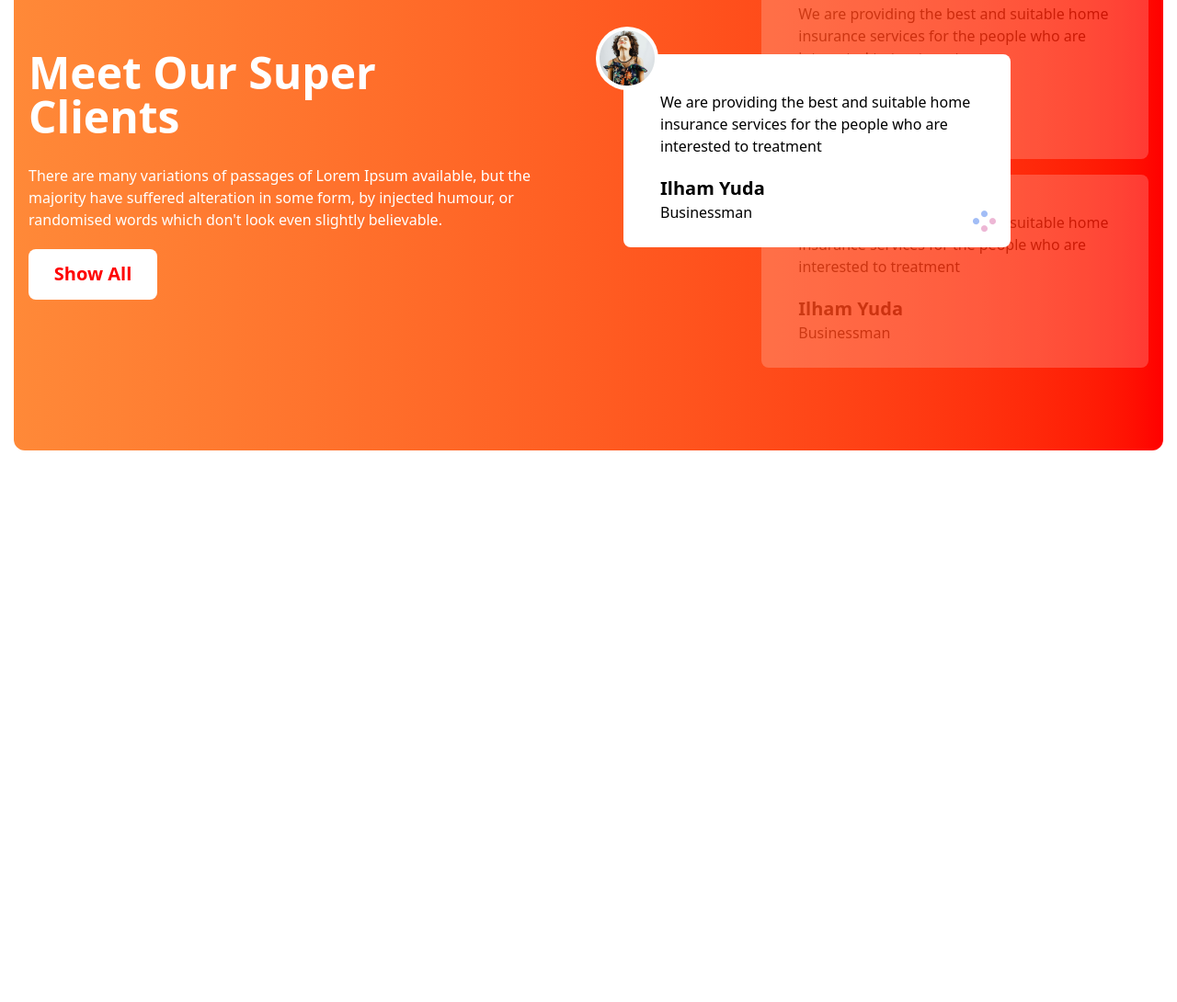
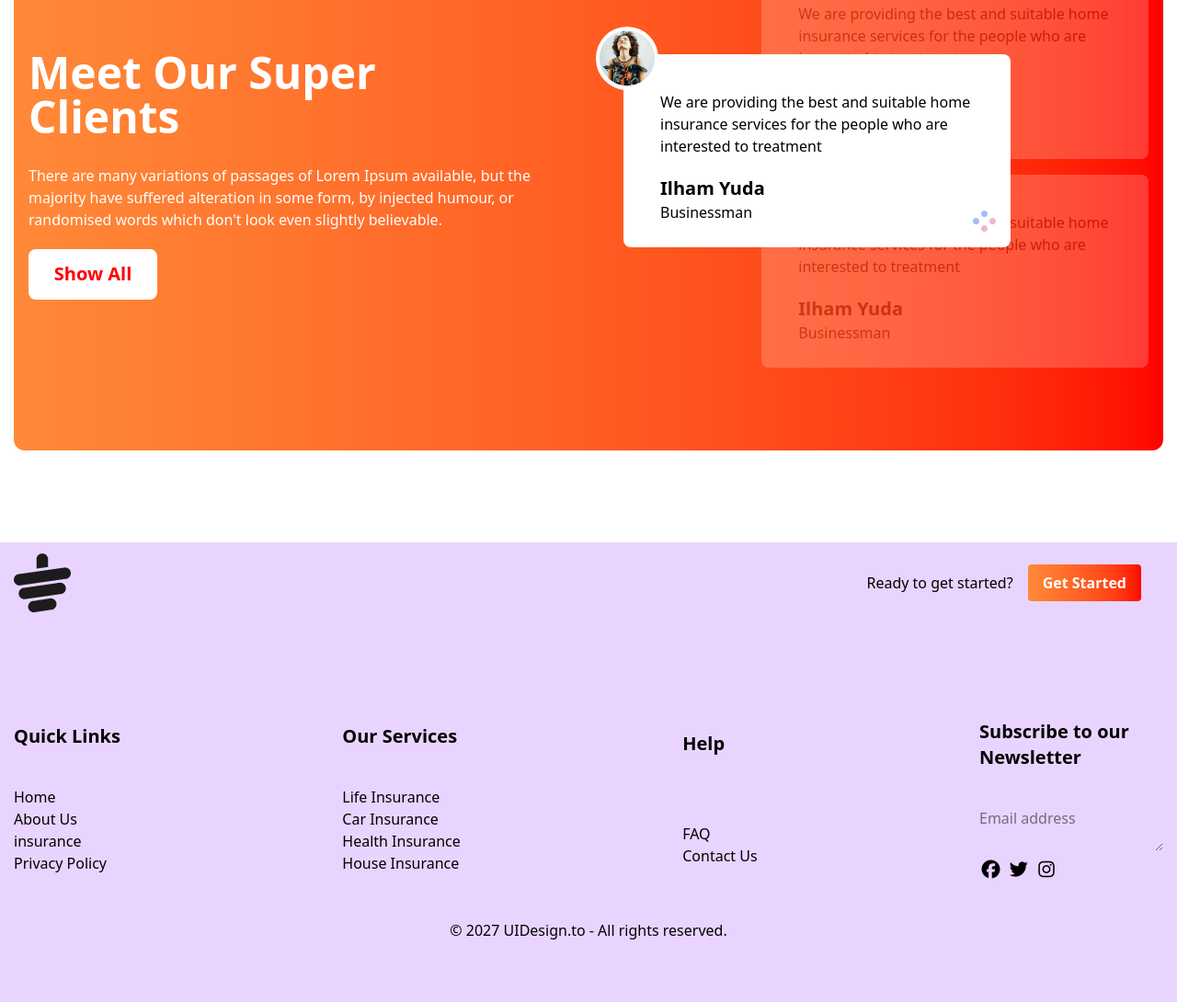
Before and after one commit to bidhan31/Tea_House_Project, a plain HTML site: page index.html in a window 1280 px wide. Shown: the part 2077-3167 px from the top of the page at 92% size. Before the commit the page ends 2567 px from the top, so only its background shows below. Drawn offline with nearby package versions, Linux system fonts and the light colour scheme.

Commit message:
footer complete

```diff
--- a/index.html
+++ b/index.html
@@ -177,6 +177,59 @@
     </div>
 
 
+    <!--footer section-->
+
+    <div class="footer  mt-[100px] h-[500px] bg-purple-200">
+        <div class="max-w-[1250px] mx-auto mt-[100px]  flex justify-between items-center">
+            <img src="images/cup.png" alt="">
+           <div class="flex justify-between items-center gap-4 p-6">
+             <p>Ready to get started?</p>
+            <button class="bg-gradient-to-r from-[#ff8938] to-[#ff0000] text-white font-bold py-2 px-4 rounded">Get Started</button>
+
+           </div>
+        </div>
+
+        <div class="max-w-[1250px] mx-auto mt-[100px] flex justify-between items-center">
+
+            <div>
+                <h3 class="text-xl font-bold mb-10">Quick Links</h3>
+                <p>Home</p>
+                <p>About Us</p>
+                <p>insurance</p>
+                <p>Privacy Policy</p>
+            </div>
+
+            <div>
+                <h3 class="text-xl font-bold mb-10">Our Services</h3>
+                <p>Life Insurance</p>
+                <p>Car Insurance</p>
+                <p>Health Insurance</p>
+                <p>House Insurance</p>
+            </div>
+
+            <div>
+                <h3 class="text-xl font-bold mb-18">Help</h3>
+                <p>FAQ</p>
+                <p>Contact Us</p>
+            </div>
+
+            <div>
+                <h3 class="text-xl font-bold mb-10 mt-1">Subscribe to our <br>Newsletter</h3>
+                <textarea name="" id="" placeholder="Email address" class=""></textarea>
+               <div class="items-start text-xl">
+                <span><i class="fa-brands fa-facebook"></i></span>
+                <span><i class="fa-brands fa-twitter"></i></span>
+                <span><i class="fa-brands fa-instagram"></i></span>
+               </div>
+
+
+            </div>
+
+        </div>
+        <p class="text-center mt-10">© 2027 UIDesign.to - All rights reserved.</p>
+    </div>
+
+
 </body>
 
 </html>
```
